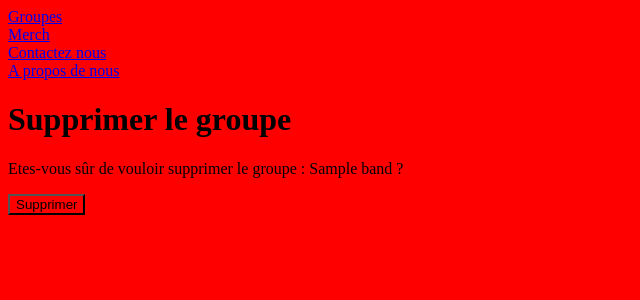
After one commit to oscarharrington22/Travail-de-maturit--code, a Django app: page /bands/1/delete in a window 1280 px wide. The commit adds this page. Shown: the top 300 px of the page, without its empty margins (0-640 px from the left). Run offline with Django 5.2, Linux system fonts and the light colour scheme; tables that the repository leaves empty hold one stand-in row (values such as "Sample post").

Commit message:
Option de supprésion d'objets

```diff
--- a/django-web-app/merchex/listings/templates/listings/band_detail.html
+++ b/django-web-app/merchex/listings/templates/listings/band_detail.html
@@ -24,5 +24,6 @@
 
 <a href="{% url 'band-list' %}">Retour à tous les groupes</a>
 <a href="{% url 'band-change' band.id %}">Modifier ce groupe</a>
+<a href="{% url 'band-delete' band.id %}">Supprimer ce groupe</a></li>
 
 {% endblock %}
--- a/django-web-app/merchex/listings/templates/listings/band_list.html
+++ b/django-web-app/merchex/listings/templates/listings/band_list.html
@@ -7,7 +7,8 @@
 <ul>
     {% for band in bands %}
         <li><a href="{% url 'band-detail' band.id %}">{{ band.name }}</a>
-        - <a href="{% url 'band-change' band.id %}">[modifier]</a></li>
+        - <a href="{% url 'band-change' band.id %}">[modifier]</a>
+        - <a href="{% url 'band-delete' band.id %}">[supprimer]</a></li>
     {% endfor %}
 </ul>
 <p><a href="{% url 'band-create' %}">Créer un nouveau groupe</a></p>
--- /dev/null
+++ b/django-web-app/merchex/listings/templates/listings/bands_delete.html
@@ -0,0 +1,14 @@
+{% extends 'listings/base.html' %}
+
+{% block content %}
+
+<h1>Supprimer le groupe</h1>
+
+<p>Etes-vous sûr de vouloir supprimer le groupe : {{ band.name }} ?</p>
+
+<form action="" method="post">
+{% csrf_token %}
+<input type="submit" value="Supprimer">
+</form>
+
+{% endblock %}
--- a/django-web-app/merchex/listings/templates/listings/listings_detail.html
+++ b/django-web-app/merchex/listings/templates/listings/listings_detail.html
@@ -11,5 +11,6 @@
 
 <a href="{% url 'listing-list' %}">Retour à la liste de merch</a>
 <a href="{% url 'listing-change' listing.id %}">Modifier la merch</a>
+<a href="{% url 'listing-delete' listing.id %}">Supprimer cette Merch</a></li>
 
 {% endblock %}
--- a/django-web-app/merchex/listings/templates/listings/listings_list.html
+++ b/django-web-app/merchex/listings/templates/listings/listings_list.html
@@ -7,7 +7,9 @@
 <ul>
     {% for listing in listing %}
         <li><a href="{% url 'listing-detail' listing.id %}">{{ listing.title }}</a>
-            -<a href="{% url 'listing-change' listing.id %}">[modifier]</a> </li>
+            -<a href="{% url 'listing-change' listing.id %}">[modifier]</a>
+            -<a href="{% url 'listing-delete' listing.id %}">[supprimer]</a></li>
+</a></li>
     {% endfor %}
 </ul>
 
--- a/django-web-app/merchex/listings/views.py
+++ b/django-web-app/merchex/listings/views.py
@@ -52,6 +52,15 @@ def band_change (request, id):
 
     return render(request, 'listings/bands_change.html', {'form': form })
 
+def band_delete (request, id):
+        band=Band.objects.get(id=id)
+
+        if request.method == 'POST':
+            band.delete()
+            return redirect('band-list')
+        else:
+            return render(request, 'listings/bands_delete.html', {'band' : band })
+
 def listing_list(request):
     listing=Listings.objects.all()
     return render(request,
@@ -91,6 +100,14 @@ def listing_change (request, id):
 
     return render(request,'listings/listing_change.html', {'form':form})
 
+def listing_delete (request, id):
+        listing=Listings.objects.get(id=id)
+        if request.method == 'POST':
+            listing.delete()
+            return redirect('listing-list')
+        else:
+            return render(request, 'listings/bands_delete.html', {'listing' : listing })
+
 def contact (request) :
     form = ContactUsForm()
 
--- a/django-web-app/merchex/merchex/urls.py
+++ b/django-web-app/merchex/merchex/urls.py
@@ -25,12 +25,15 @@ urlpatterns = [
     path('bands/', views.band_list, name='band-list'),
     path('bands/<int:id>/', views.band_detail, name='band-detail'),
     path('bands/add', views.band_create, name = 'band-create'),
-    path('bands/<int:id>/change',views.band_change, name = 'band-change'),
+    path('bands/<int:id>/change', views.band_change, name = 'band-change'),
+    path('bands/<int:id>/delete', views.band_delete, name='band-delete'),
 
     path('listings/', views.listing_list, name = 'listing-list'),
     path('listings/<int:id>', views.listing_detail, name='listing-detail'),
     path('listings/add', views.listing_create, name = 'listing-create'),
     path('listings/<int:id>/change', views.listing_change, name = 'listing-change'),
+    path('listings/<int:id>/delete', views.listing_delete, name='listing-delete'),
+
 
     path('contact/', views.contact, name = 'contact'),
     path('email-sent', views.email_sent, name = 'email-sent')
```
Also changed, not shown: django-web-app/merchex/listings/templates/listings/listing_delete.html (added, +14 -0 lines).
